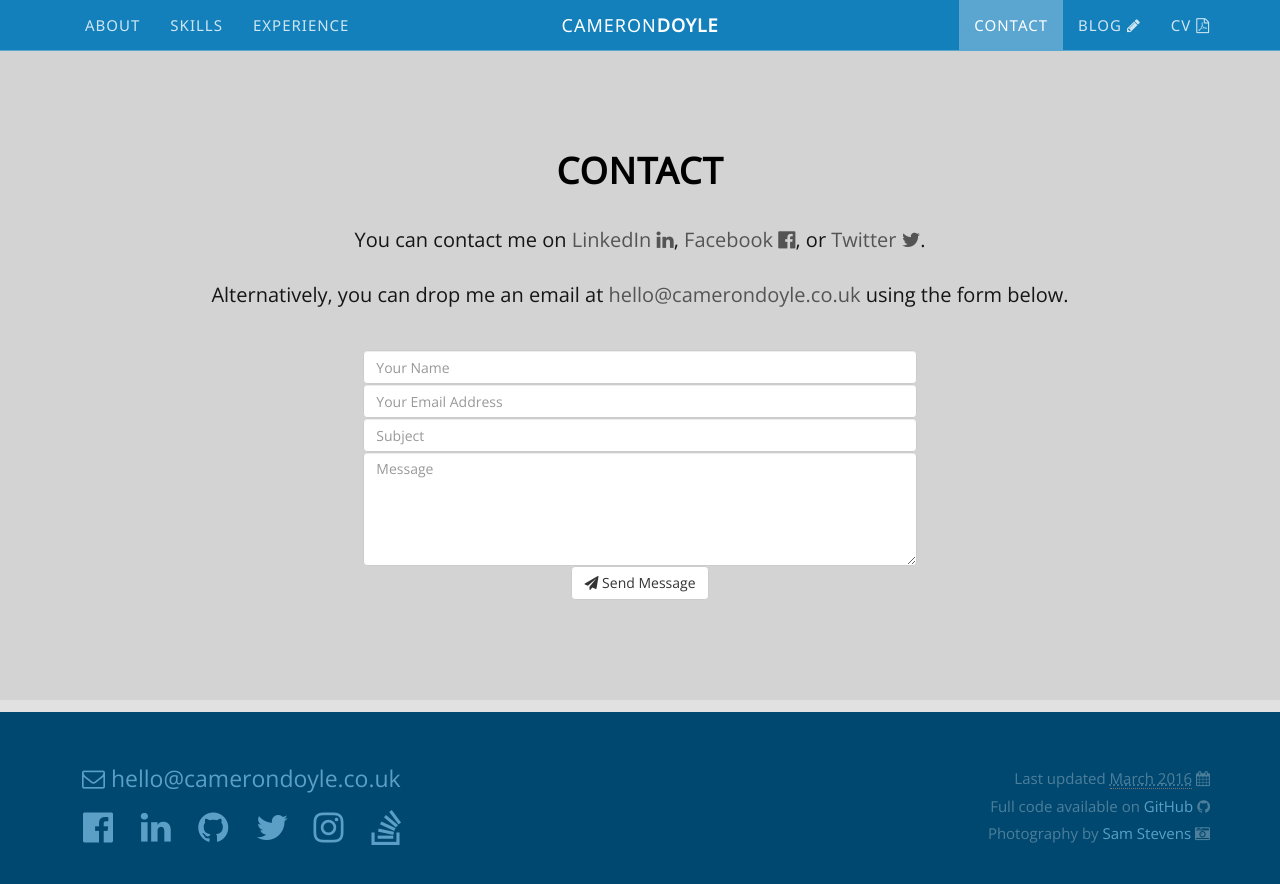
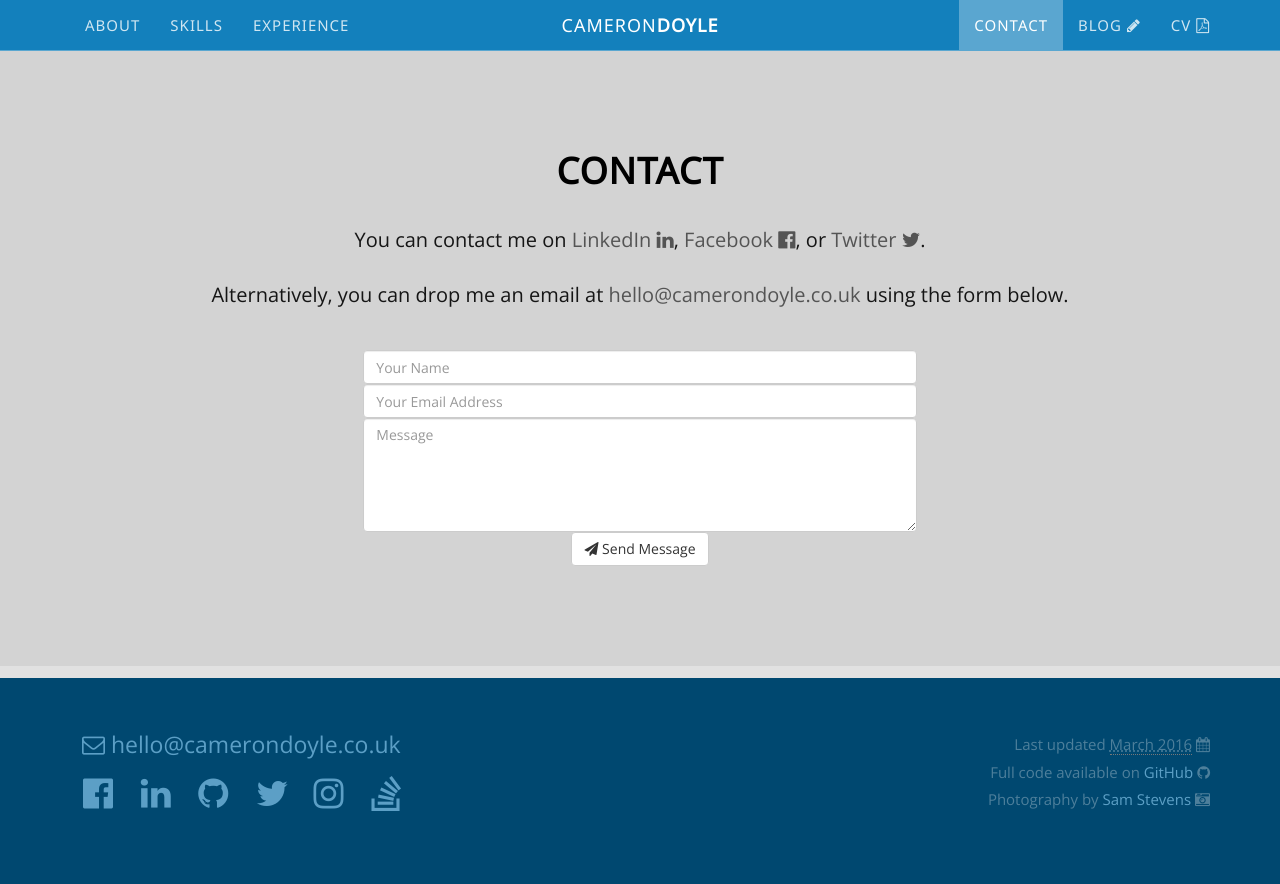
Before and after one commit to CameronD17/camerond17.github.io, a Jekyll site: the page built from index.html, in a window 1280 px wide and 900 px high, scrolled down 3472 px. Shown: the top 884 px of the window. Built offline with Jekyll 4.4.1, drawn with Linux system fonts in a browser that asks for light colours; nearby versions of some CDN libraries.

Commit message:
Removed Subject line from contact form

```diff
--- a/index.html
+++ b/index.html
@@ -300,22 +300,17 @@ custom_js: home
                         <form action="http://formspree.io/{{ site.author.email }}" method="POST">
                             <div class="form-group">
                                 <div class="col-sm-12">
-                                    <input class="form-control" id="contactFormFromName" type="text" name="name" placeholder="Your Name" />
+                                    <input class="form-control" type="text" name="name" placeholder="Your Name" />
                                 </div>
                             </div>
                             <div class="form-group">
                                 <div class="col-sm-12">
-                                    <input class="form-control" id="contactFormFromEmail" type="email" name="_replyto" placeholder="Your Email Address" />
+                                    <input class="form-control" type="email" name="_replyto" placeholder="Your Email Address" />
                                 </div>
                             </div>
                             <div class="form-group">
                                 <div class="col-sm-12">
-                                    <input class="form-control" type="text" id="contactFormSubject" name="_subject" placeholder="Subject" />
-                                </div>
-                            </div>
-                            <div class="form-group">
-                                <div class="col-sm-12">
-                                    <textarea class="form-control" id="contactFormBody" rows="5" name="body" placeholder="Message"></textarea>
+                                    <textarea class="form-control" rows="5" name="body" placeholder="Message"></textarea>
                                 </div>
                             </div>
                             <div>
@@ -323,6 +318,7 @@ custom_js: home
                                     <button type="submit" class="btn btn-default"><i class="fa fa-paper-plane fa-fw"></i> Send Message</button>
                                 </div>
                             </div>
+                            <input type="hidden" name="_subject" value="Website Contact Form" />
                             <input type="hidden" name="_next" value="{{ site.url }}" />
                         </form>
                     </div>
```
